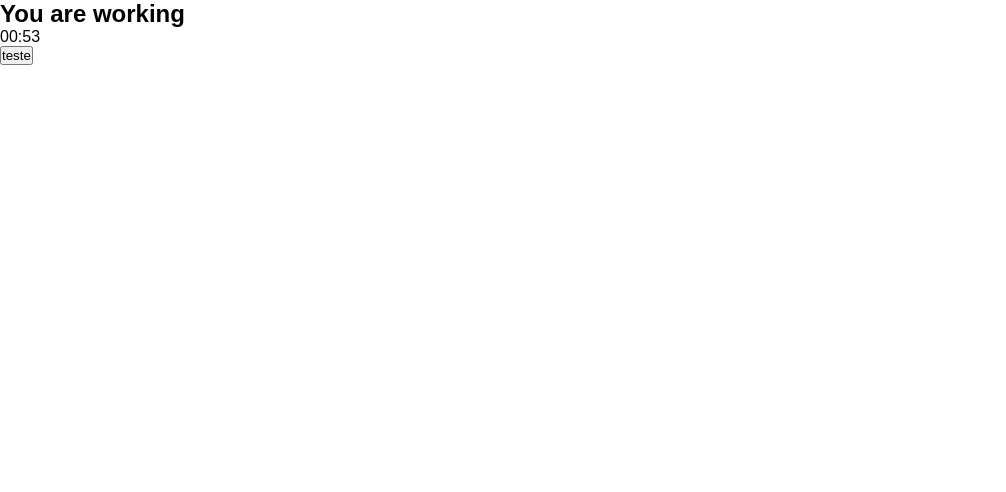
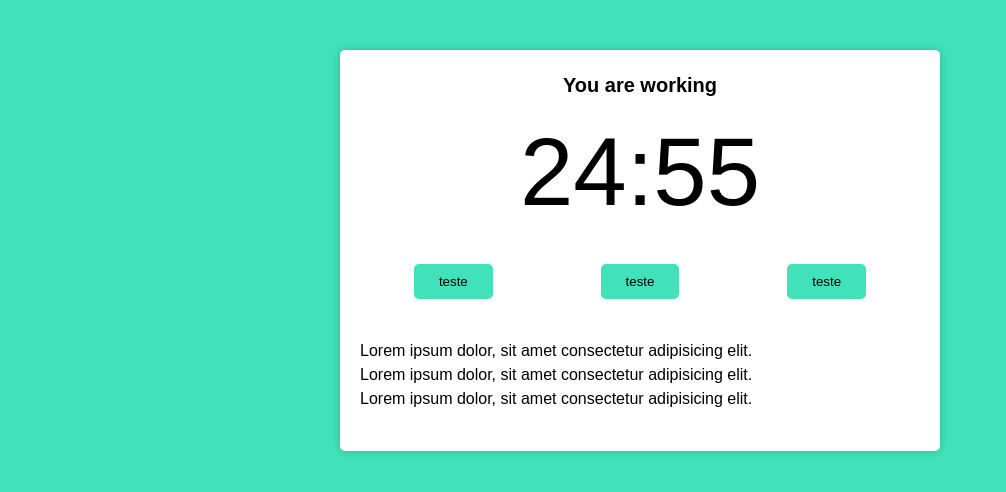
Before and after one commit to leojosants/udemy_curso_de_javascript_e_typescript_do_basico_ao_avancado_secao_27, a React (Create React App) app in the folder pomodoro-app/: page / in a window 1280 px wide. Shown: the top 492 px of the page, without its empty margins (0-1006 px from the left). Built offline with nearby package versions, Linux system fonts and the light colour scheme.

Commit message:
371. Configuring CSS

```diff
--- a/pomodoro-app/src/App.tsx
+++ b/pomodoro-app/src/App.tsx
@@ -3,8 +3,13 @@ import { PomodoroTimer } from './components/pomodoro-timer';
 
 function App(): JSX.Element {
   return (
-    <div className="App">
-      <PomodoroTimer defaultPomodoroTimer={3660} />
+    <div className="c-body__container">
+      <PomodoroTimer
+        pomodoroTimer={1500}
+        shortRestTime={300}
+        longRestTime={900}
+        cycles={4}
+      />
     </div>
   );
 }
--- a/pomodoro-app/src/components/button.tsx
+++ b/pomodoro-app/src/components/button.tsx
@@ -7,7 +7,5 @@ interface Props {
 }
 
 export function Button(props: Props): JSX.Element {
-  return (
-    <button onClick={props.onclick} className={props.className}>{props.text}</button>
-  );
+  return <button onClick={props.onclick} className={props.className}>{props.text}</button>;
 }
--- a/pomodoro-app/src/components/pomodoro-timer.tsx
+++ b/pomodoro-app/src/components/pomodoro-timer.tsx
@@ -4,24 +4,45 @@ import { Button } from "./button";
 import { Timer } from "./timer";
 
 interface Props {
-  defaultPomodoroTimer: number;
+  pomodoroTimer: number;
+  shortRestTime: number;
+  longRestTime: number;
+  cycles: number;
 }
 
 export function PomodoroTimer(props: Props): JSX.Element {
-  const [mainTime, setMainTime] = React.useState(props.defaultPomodoroTimer);
+  const [mainTime, setMainTime] = React.useState(props.pomodoroTimer);
 
   useInterval(() => {
     setMainTime(mainTime - 1);
   }, 1000);
 
   return (
-    <div className="pomodoro">
+    <div className="c-pomodoro">
       <h2>You are working</h2>
+
       <Timer mainTime={mainTime} />
-      <Button
-        text="teste"
-        onclick={() => console.log('clicou')}
-      />
+
+      <div className="c-pomodoro__controls">
+        <Button
+          text="teste"
+          onclick={() => console.log('clicou')}
+        />
+        <Button
+          text="teste"
+          onclick={() => console.log('clicou')}
+        />
+        <Button
+          text="teste"
+          onclick={() => console.log('clicou')}
+        />
+      </div>
+
+      <div className="c-pomodoro__details">
+        <p>Lorem ipsum dolor, sit amet consectetur adipisicing elit.</p>
+        <p>Lorem ipsum dolor, sit amet consectetur adipisicing elit.</p>
+        <p>Lorem ipsum dolor, sit amet consectetur adipisicing elit.</p>
+      </div>
     </div>
   );
 }
--- a/pomodoro-app/src/components/timer.tsx
+++ b/pomodoro-app/src/components/timer.tsx
@@ -6,7 +6,5 @@ interface Props {
 }
 
 export function Timer(props: Props): JSX.Element {
-  return (
-    <div className="timer">{secondToTime(props.mainTime)}</div>
-  );
+  return <div className="c-pomodoro__timer">{secondToTime(props.mainTime)}</div>;
 }
--- a/pomodoro-app/src/hooks/use-interval.tsx
+++ b/pomodoro-app/src/hooks/use-interval.tsx
@@ -1,4 +1,4 @@
-import React, { useState, useEffect, useRef } from 'react';
+import { useEffect, useRef } from 'react';
 
 export function useInterval<C extends CallableFunction>(callback: C, delay: number | null): void {
   const savedCallback = useRef<C>();
@@ -16,7 +16,7 @@ export function useInterval<C extends CallableFunction>(callback: C, delay: numb
       }
     }
     if (delay !== null) {
-      let id = setInterval(tick, delay);
+      const id = setInterval(tick, delay);
       return () => clearInterval(id);
     }
   }, [delay]);
--- a/pomodoro-app/src/index.css
+++ b/pomodoro-app/src/index.css
@@ -1,10 +1,107 @@
 * {
   margin: 0;
   padding: 0;
+  outline: none;
   box-sizing: border-box;
-  outline: none;
+}
+
+:root {
+  --color-41E2BA: #41E2BA;
+  --color-41E2BA9E: #41E2BA9E;
+  --color-EF5D50: #EF5D50;
+  --color-EF5D509E: #EF5D509E;
+  --color-FFFFFF: #FFFFFF;
+  --color-000000: #000000;
 }
 
 body {
   font-family: sans-serif;
+  background-color: var(--color-41E2BA);
+  transition: background-color 300ms ease-in-out;
+  line-height: 1.5;
 }
+
+.c-body__container {
+  max-width: 640px;
+  margin-top: 0 ;
+  margin-right: auto;
+  margin-bottom: 0;
+  margin-left: auto;
+}
+
+.isWorking {
+  background-color: var(--color-EF5D50);
+}
+
+.isHidden {
+  display: none;
+}
+
+.c-pomodoro {
+  background-color: var(--color-FFFFFF);
+  box-shadow: 0 0 10px rgba(0, 0, 0, 0.2);
+  margin-top: 50px;
+  margin-right: 20px;
+  margin-bottom: 50px;
+  margin-left: 20px;
+  padding-top: 20px;
+  padding-right: 20px;
+  padding-bottom: 20px;
+  padding-left: 20px;
+  border-radius: 5px;
+}
+
+.c-pomodoro h2 {
+  font-size: 20px;
+  text-align: center;
+}
+
+.c-pomodoro .c-pomodoro__timer {
+  font-size: 6rem;
+  text-align: center;
+}
+
+.c-pomodoro .c-pomodoro__controls {
+  display: flex;
+  align-items: center;
+  justify-content: space-evenly;
+}
+
+.c-pomodoro button {
+  background-color: var(--color-41E2BA);
+  color: var(--color-000000);
+  font-weight: 500;
+  border: none;
+  border-radius: 5px;
+  padding-top: 10px;
+  padding-right: 25px;
+  padding-bottom: 10px;
+  padding-left: 25px;
+  margin-top: 20px;
+  margin-right: auto;
+  margin-bottom: 20px;
+  margin-left: auto;
+  cursor: pointer;
+  transition: background-color 300ms ease-in-out;
+}
+
+.c-pomodoro button:hover {
+  background-color: var(--color-41E2BA9E);
+}
+
+.isWorking .c-pomodoro button {
+  background-color: var(--color-EF5D50);
+  color: var(--color-000000);
+  transition: .4s;
+}
+
+.isWorking .c-pomodoro button:hover {
+  background-color: var(--color-EF5D509E);
+}
+
+.c-pomodoro .c-pomodoro__details {
+  margin-top: 20px;
+  margin-right: 0;
+  margin-bottom: 20px;
+  margin-left: 0;
+}
--- a/pomodoro-app/src/index.tsx
+++ b/pomodoro-app/src/index.tsx
@@ -2,6 +2,7 @@ import React from 'react';
 import ReactDOM from 'react-dom/client';
 import './index.css';
 import App from './App';
+
 
 const root = ReactDOM.createRoot(
   document.getElementById('root') as HTMLElement
```
Also changed, not shown: pomodoro-app/.prettierrc.json.
